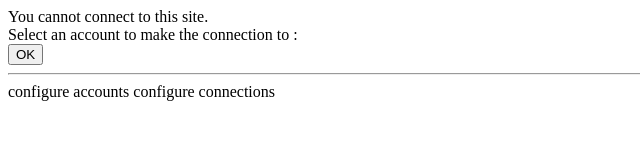
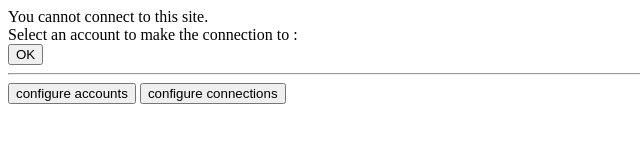
Before and after one commit to Leberwurscht/TearDownWalls, a website: page data/connect.html in a window 1280 px wide. Shown: the whole page, without its empty margins (0-640 px from the left). Drawn offline with Linux system fonts and the light colour scheme.

Commit message:
use buttons instead of links in connect panel

```diff
--- a/data/connect.html
+++ b/data/connect.html
@@ -34,9 +34,9 @@
   </div>
 
   <hr>
-  <a id="configure_accounts">configure accounts</a>
-  <a id="configure_connections">configure connections</a>
-  <a id="expert_mode" style="display:none;">expert mode</a>
+  <button id="configure_accounts">configure accounts</button>
+  <button id="configure_connections">configure connections</button>
+  <button id="expert_mode" style="display:none;">expert mode</button>
 
 </body>
 </html>
```
